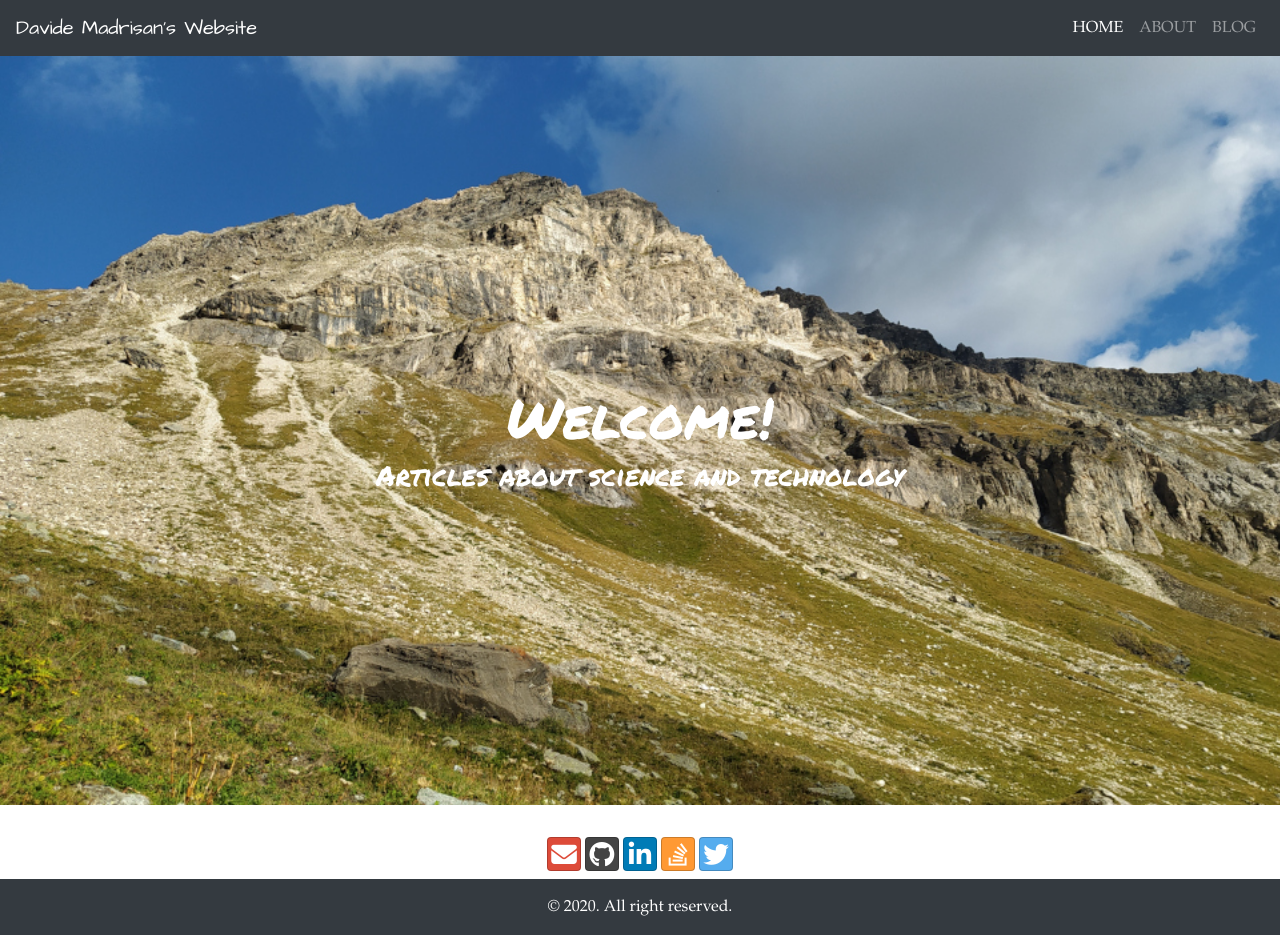
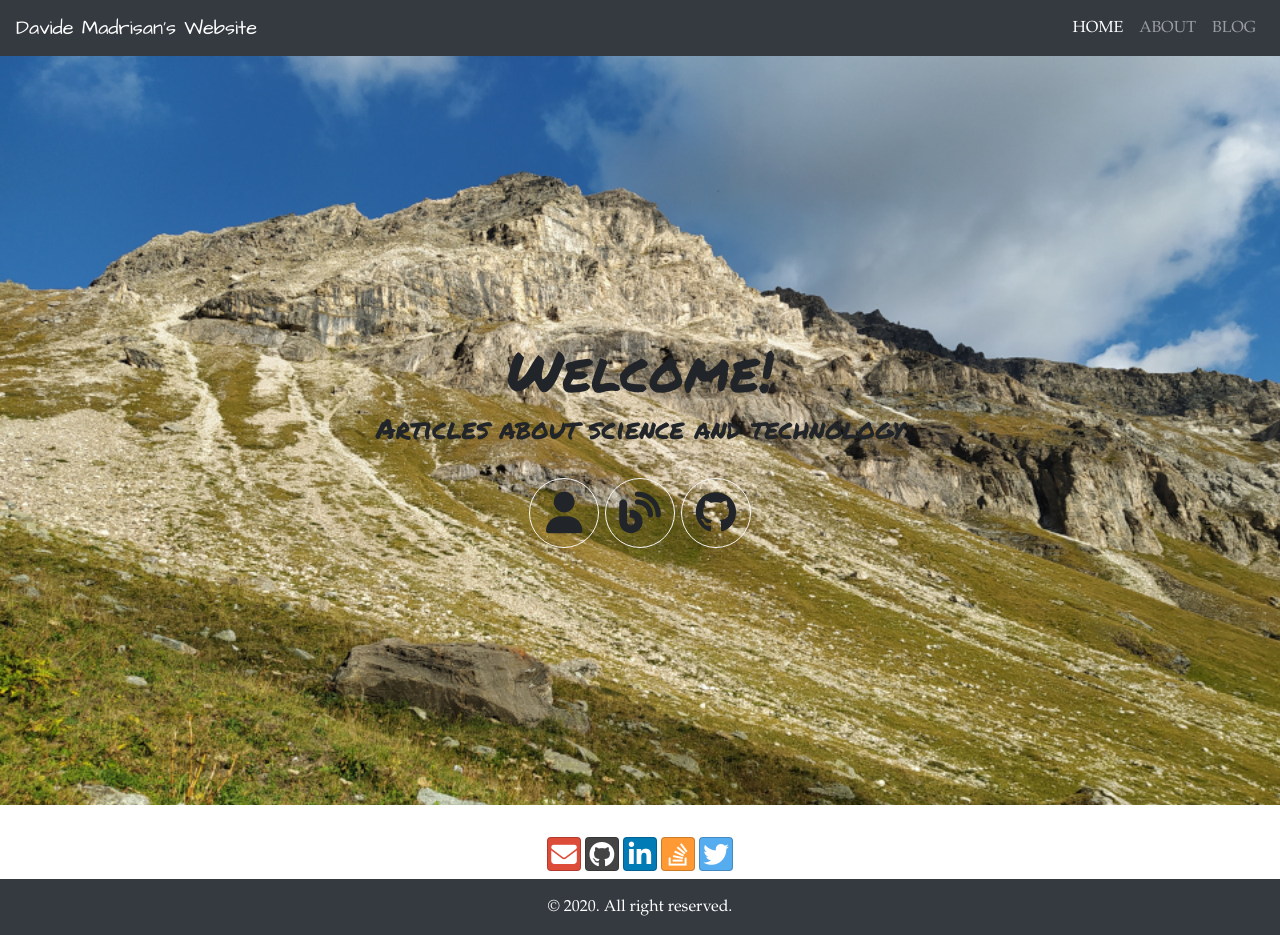
Before and after one commit to madrisan/madrisan.github.io, a Jekyll site: the page built from index.html, in a window 1280 px wide and 935 px high. Built offline with Jekyll 4.4.1, drawn with Linux system fonts in a browser that asks for light colours; nearby versions of some CDN libraries.

Commit message:
Add some central icons to the main page
Signed-off-by: Davide Madrisan <davide.madrisan@gmail.com>

```diff
--- a/_includes/copyright.html
+++ b/_includes/copyright.html
@@ -1 +1 @@
-<div class="footer-copyright text-center text-white bg-dark py-3">© 2020. All right reserved.</div>
+<div class="footer-copyright text-center text-white bg-dark py-3">&copy; 2020. All right reserved.</div>
--- a/assets/css/main.css
+++ b/assets/css/main.css
@@ -27,6 +27,13 @@ a:hover {
 a.btn-social-icon {
     color: none;
 }
+a .label {
+    display: none;
+}
+a:hover .label {
+    color: black;
+    display: inline;
+}
 
 h1, h2, h3, h4, h5, h6 {
     font-family: 'Architects Daughter', 'Helvetica Neue', Helvetica, Arial, serif;
@@ -34,6 +41,15 @@ h1, h2, h3, h4, h5, h6 {
 
 nav a {
     border-bottom: none;
+}
+
+.btn-circle-xl {
+    background-color: transparent;
+    border-radius: 35px;
+    font-size: 1.3rem;
+    height: 70px;
+    line-height: 70px;
+    width: 70px;
 }
 
 .jumbotron-main {
--- a/index.html
+++ b/index.html
@@ -6,9 +6,27 @@ title: Davide Madrisan's Website
 
 <div class="jumbotron jumbotron-fluid jumbotron-main align-items-center img-fluid text-center">
     <div class="row h-100">
-            <div class="col-sm-12 my-auto text-white">
+            <div class="col-sm-12 my-auto text-gray">
             <h1 class="display-4 pt-4 text-center">Welcome!</h1>
             <h3 class="text-center">Articles about science and technology</h3>
+            <div class="container text-center pt-4">
+                <a class="btn btn-light btn-circle-xl"
+		   onclick="window.location.href='/about';">
+                   <span class="fa fa-2x fa-user"></span>
+		   <span class="label">About</span>
+                </a>
+                <a class="btn btn-light btn-circle-xl"
+		   onclick="window.location.href='/blog';">
+                   <span class="fa fa-2x fa-blog"></span>
+		   <span class="label">Blog</span>
+                </a>
+                <a class="btn btn-light btn-circle-xl"
+		   onclick="window.location.href='{{ site.socials.github }}';">
+                   <span class="fa fa-2x fa-github"></span>
+		   <span class="label">GitHub</span>
+                </a>
+            </div>
+
         </div>
     </div>
 </div>
```
